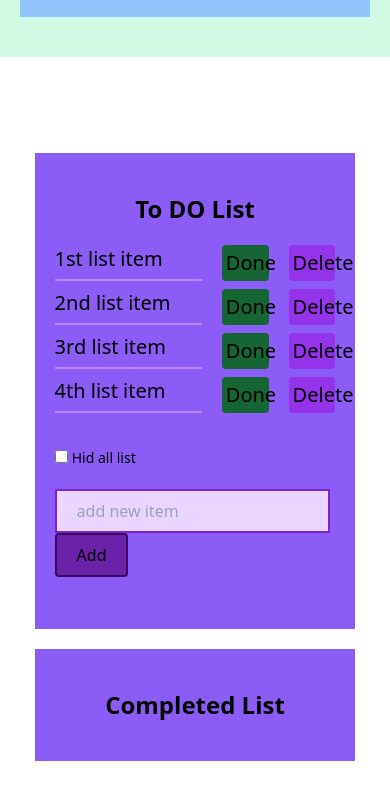
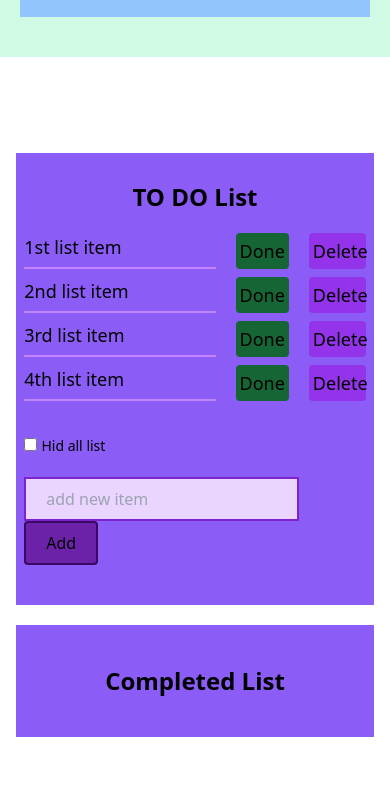
Before and after one commit to shahinexy/Dom-project, a plain HTML site: page index.html in a window 390 px wide. Shown: the part 755-1554 px from the top of the page. Drawn offline with nearby package versions, Linux system fonts and the light colour scheme.

Commit message:
work on responsiveness

```diff
--- a/index.html
+++ b/index.html
@@ -54,29 +54,29 @@
     </section>
     <!-- to do list  -->
     <section>
-        <div class="container max-w-7xl mx-auto my-12 py-12 px-5 flex md:flex-row flex-col md:items-start items-center justify-center gap-5">
-            <div class="search_area md:w-8/12 w-11/12  p-5 bg-violet-500">
-                <h1 class="text-center text-2xl font-semibold my-5">To DO List</h1>
+        <div class="container max-w-7xl mx-auto my-12 py-12 md:px-5 px-0 flex md:flex-row flex-col md:items-start items-center justify-center gap-5">
+            <div class="search_area md:w-8/12 w-11/12  md:p-5 p-2 bg-violet-500">
+                <h1 class="text-center text-2xl font-semibold my-5">TO DO List</h1>
                 <ul>
                     <li class="flex gap-5 my-2">
-                        <p class="w-4/6 text-xl border-b-2 border-purple-400">1st list item</p>
-                        <button class="done w-1/6 text-xl p-1 rounded bg-green-800" type="button">Done</button>
-                        <button class="delete w-1/6 text-xl p-1 rounded bg-purple-600" type="button">Delete</button>
+                        <p class="w-4/6 md:text-xl text-lg border-b-2 border-purple-400">1st list item</p>
+                        <button class="done w-1/6 md:text-xl text-lg p-1 rounded bg-green-800" type="button">Done</button>
+                        <button class="delete w-1/6 md:text-xl text-lg p-1 rounded bg-purple-600" type="button">Delete</button>
                     </li>
                     <li class="flex gap-5 my-2">
-                        <p class="w-4/6 text-xl border-b-2 border-purple-400">2nd list item</p>
-                        <button class="done w-1/6 text-xl p-1 rounded bg-green-800" type="button">Done</button>
-                        <button class="delete w-1/6 text-xl p-1 rounded bg-purple-600" type="button">Delete</button>
+                        <p class="w-4/6 md:text-xl text-lg border-b-2 border-purple-400">2nd list item</p>
+                        <button class="done w-1/6 md:text-xl text-lg p-1 rounded bg-green-800" type="button">Done</button>
+                        <button class="delete w-1/6 md:text-xl text-lg p-1 rounded bg-purple-600" type="button">Delete</button>
                     </li>
                     <li class="flex gap-5 my-2">
-                        <p class="w-4/6 text-xl border-b-2 border-purple-400">3rd list item</p>
-                        <button class="done w-1/6 text-xl p-1 rounded bg-green-800" type="button">Done</button>
-                        <button class="delete w-1/6 text-xl p-1 rounded bg-purple-600" type="button">Delete</button>
+                        <p class="w-4/6 md:text-xl text-lg border-b-2 border-purple-400">3rd list item</p>
+                        <button class="done w-1/6 md:text-xl text-lg p-1 rounded bg-green-800" type="button">Done</button>
+                        <button class="delete w-1/6 md:text-xl text-lg p-1 rounded bg-purple-600" type="button">Delete</button>
                     </li>
                     <li class="flex gap-5 my-2">
-                        <p class="w-4/6 text-xl border-b-2 border-purple-400">4th list item</p>
-                        <button class="done w-1/6 text-xl p-1 rounded bg-green-800" type="button">Done</button>
-                        <button class="delete w-1/6 text-xl p-1 rounded bg-purple-600" type="button">Delete</button>
+                        <p class="w-4/6 md:text-xl text-lg border-b-2 border-purple-400">4th list item</p>
+                        <button class="done w-1/6 md:text-xl text-lg p-1 rounded bg-green-800" type="button">Done</button>
+                        <button class="delete w-1/6 md:text-xl text-lg p-1 rounded bg-purple-600" type="button">Delete</button>
                     </li>
                 </ul>
                 <form id="add_list" class="my-8">
--- a/main.js
+++ b/main.js
@@ -48,7 +48,7 @@ ul.addEventListener('click', (e)=>{
         const li = e.target.parentElement;
         const remove = li.parentElement.removeChild(li);
         completedUl.appendChild(remove);
-        completedUl.removeChild(deleted)
+        // deleted.parentElement.removeChild(deleted)
     }
     if(e.target.classList.contains('delete')){
         const li = e.target.parentElement;
@@ -75,9 +75,9 @@ addList.addEventListener('submit', (e)=>{
 
     // add class
     newLi.classList.add('flex', 'gap-5', 'my-2')
-    newP.classList.add('w-4/6', 'text-xl', 'border-b-2','border-purple-400')
-    newBtn.classList.add('done', 'w-1/6','text-xl', 'p-1', 'rounded', 'bg-green-800')
-    deleteBtn.classList.add('delete', 'w-1/6','text-xl', 'p-1', 'rounded', 'bg-purple-600')
+    newP.classList.add('w-4/6', 'md:text-xl', 'text-lg', 'border-b-2','border-purple-400')
+    newBtn.classList.add('done', 'w-1/6','md:text-xl', 'text-lg', 'p-1', 'rounded', 'bg-green-800')
+    deleteBtn.classList.add('delete', 'w-1/6','md:text-xl','text-lg', 'p-1', 'rounded', 'bg-purple-600')
 
     // append child
     newLi.appendChild(newP);
```
